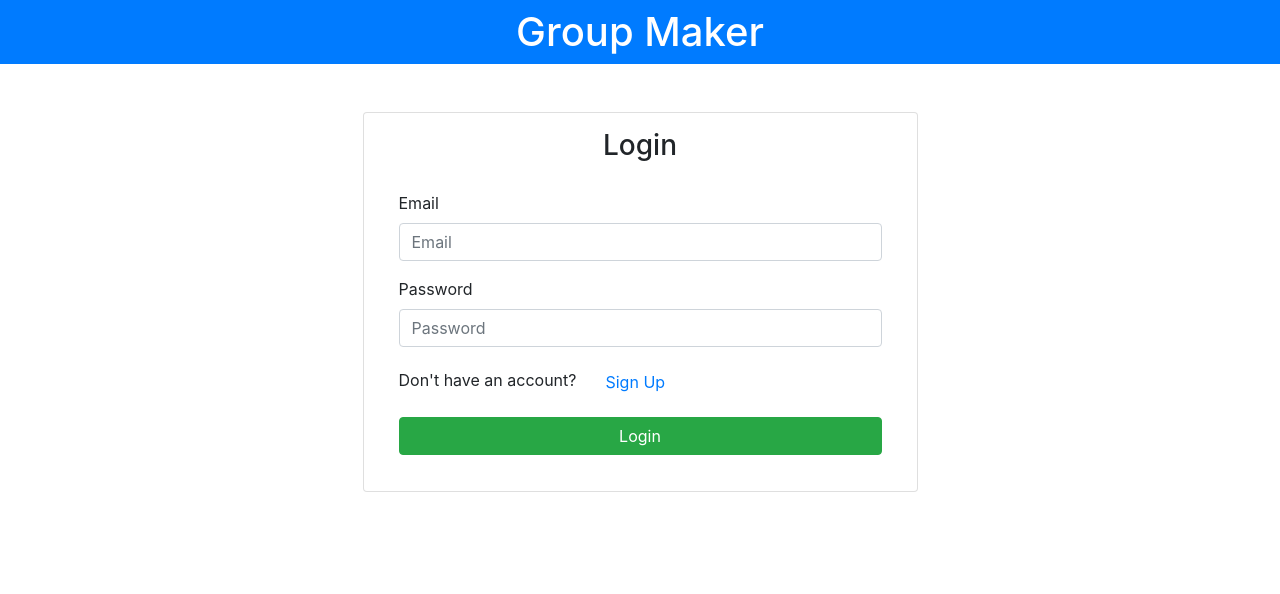
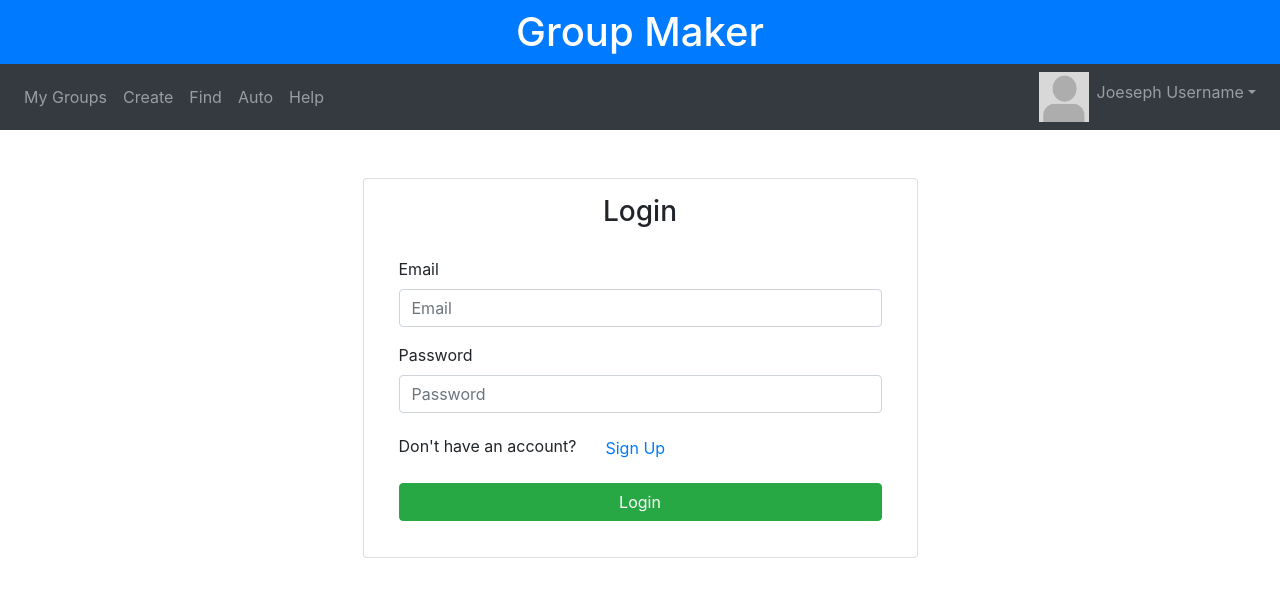
Before and after one commit to alexbalez/Group-Maker, a React (Create React App) app in the folder client/: page / in a window 1280 px wide. Shown: the top 594 px of the page. Built offline with nearby package versions, Linux system fonts and the light colour scheme.

Commit message:
moved navbar to header component

```diff
--- a/client/src/components/Header.js
+++ b/client/src/components/Header.js
@@ -1,5 +1,6 @@
 import React, { Component } from 'react';
 import './components.css';
+import Navigation from './Navigation';
 
 
 class Header extends Component {
@@ -14,6 +15,7 @@ class Header extends Component {
         return (
             <div className="text-center bg-primary text-white mb-0 pb-0">
                 <a href="/mock" className="text-decoration-none text-white"><h1 className="p-2">Group Maker</h1></a>
+                <Navigation/>
             </div>
         );
     }
```
